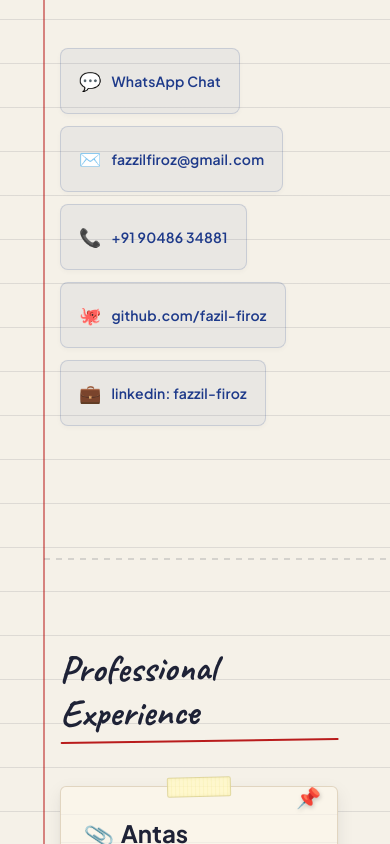
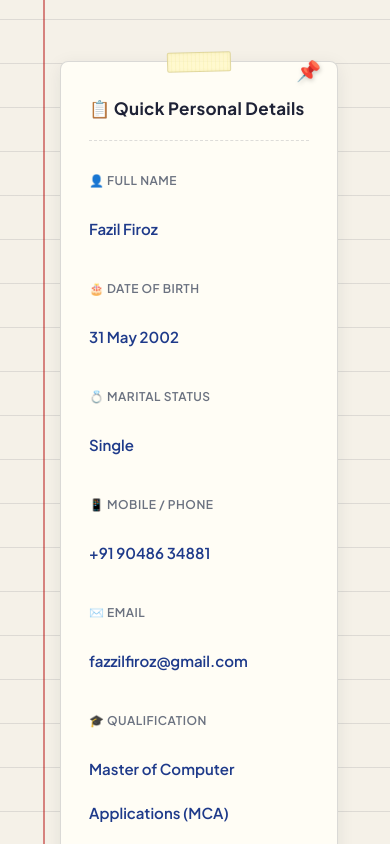
Before and after one commit to fazil-firoz/NoteBook-Portfolio, a React (Vite) app: page / in a window 390 px wide. Shown: the part 5260-6104 px from the top of the page. Built offline with nearby package versions, Linux system fonts and the light colour scheme.

Commit message:
feat: replace contact buttons in About section with a neat Personal Details Dashboard card featuring DOB, Single status, mobile & location

```diff
--- a/src/App.css
+++ b/src/App.css
@@ -732,64 +732,77 @@ body {
   box-shadow: inset 0 -2px 6px rgba(34, 197, 94, 0.35), 0 4px 10px rgba(34, 197, 94, 0.22);
 }
 
-.about-contacts-box-grid {
-  display: flex;
-  gap: 12px 16px;
-  flex-wrap: wrap;
-  align-items: center;
-  margin-top: calc(var(--line) * 1.2);
-  max-width: 860px;
+/* About Section Personal Details Dashboard Card */
+.about-dashboard-card {
+  margin-top: calc(var(--line) * 1.5);
+  max-width: 840px;
   width: 100%;
+  padding: 24px 28px;
+  background: #fffdf5;
+  border: 1px solid rgba(30, 34, 54, 0.16);
+  border-radius: 8px;
+  box-shadow: 0 4px 18px rgba(30, 34, 54, 0.08);
+  opacity: 0;
+  transform: translateY(14px);
+  transition: opacity 0.5s ease 0.3s, transform 0.5s ease 0.3s;
 }
 
-.about-contact-box {
-  display: inline-flex;
+.nb-section.visible .about-dashboard-card {
+  opacity: 1;
+  transform: translateY(0);
+}
+
+.about-dash-title {
+  font-family: var(--font-sans);
+  font-size: 17px;
+  font-weight: 700;
+  color: var(--ink);
+  margin-bottom: 18px;
+  display: flex;
   align-items: center;
-  gap: 10px;
+  gap: 8px;
+  letter-spacing: 0.3px;
+  border-bottom: 1.5px dashed rgba(30, 34, 54, 0.15);
+  padding-bottom: 10px;
+}
+
+.about-dash-grid {
+  display: grid;
+  grid-template-columns: repeat(auto-fit, minmax(220px, 1fr));
+  gap: 16px 24px;
+}
+
+.dash-item {
+  display: flex;
+  flex-direction: column;
+  gap: 4px;
+}
+
+.dash-label {
+  font-family: var(--font-sans);
+  font-size: 12px;
+  font-weight: 600;
+  color: var(--ink-gray);
+  text-transform: uppercase;
+  letter-spacing: 0.5px;
+}
+
+.dash-val {
   font-family: var(--font-sans);
   font-size: 15px;
   font-weight: 600;
   color: var(--ink-blue);
-  background: rgba(30, 58, 138, 0.05);
-  border: 1px solid rgba(30, 58, 138, 0.16);
-  padding: 10px 18px;
-  border-radius: 8px;
-  text-decoration: none;
-  box-shadow: 0 2px 5px rgba(0, 0, 0, 0.03);
-  opacity: 0;
-  transform: translateY(10px);
-  transition: all 0.3s cubic-bezier(0.22, 1, 0.36, 1) var(--d, 0s);
 }
 
-.nb-section.visible .about-contact-box {
-  opacity: 1;
-  transform: translateY(0);
+a.dash-link {
+  color: var(--ink-blue);
+  text-decoration: none;
+  transition: color 0.2s ease;
 }
 
-.about-contact-box:hover {
+a.dash-link:hover {
   color: var(--ink-red);
-  background: #ffffff;
-  border-color: var(--ink-red);
-  transform: translateY(-3px);
-  box-shadow: 0 8px 18px rgba(185, 28, 28, 0.14);
-}
-
-.contact-box-icon {
-  font-size: 18px;
-  flex-shrink: 0;
-  transition: transform 0.25s ease;
-}
-
-.about-contact-box:hover .contact-box-icon {
-  transform: scale(1.2);
-}
-
-.contact-box-text {
-  font-family: var(--font-sans);
-  font-size: 14px;
-  font-weight: 600;
-  white-space: nowrap;
-  letter-spacing: 0.2px;
+  text-decoration: underline;
 }
 
 /* ──────────────────────────────────────────────────────────────
--- a/src/components/AboutSection.jsx
+++ b/src/components/AboutSection.jsx
@@ -100,27 +100,56 @@ export function AboutSection() {
           </div>
         ))}
 
-        {/* Contact items in a clean, aligned box view including WhatsApp wa.me */}
-        <div className="about-contacts-box-grid">
-          {[
-            { icon: '💬', value: 'WhatsApp Chat',        href: 'https://wa.me/919048634881',   d: '0.1s' },
-            { icon: '✉️', value: 'fazzilfiroz@gmail.com', href: 'mailto:fazzilfiroz@gmail.com', d: '0.2s' },
-            { icon: '📞', value: '+91 90486 34881',         href: 'tel:+919048634881',             d: '0.3s' },
-            { icon: '🐙', value: 'github.com/fazil-firoz', href: 'https://github.com/fazil-firoz', d: '0.4s' },
-            { icon: '💼', value: 'linkedin: fazzil-firoz', href: 'https://linkedin.com/in/fazzil-firoz', d: '0.5s' },
-          ].map(c => (
-            <a
-              key={c.value}
-              href={c.href}
-              target="_blank"
-              rel="noreferrer"
-              className="about-contact-box"
-              style={{ '--d': c.d }}
-            >
-              <span className="contact-box-icon">{c.icon}</span>
-              <span className="contact-box-text">{c.value}</span>
-            </a>
-          ))}
+        {/* Neat Personal Details Dashboard Card matching notebook theme */}
+        <div className="about-dashboard-card sticky-note-card note-cream">
+          <span className="card-tape-top" aria-hidden="true" />
+          <span className="card-pin-icon" aria-hidden="true">📌</span>
+
+          <h3 className="about-dash-title">
+            📋 Quick Personal Details
+          </h3>
+
+          <div className="about-dash-grid">
+            <div className="dash-item">
+              <span className="dash-label">👤 Full Name</span>
+              <span className="dash-val">Fazil Firoz</span>
+            </div>
+
+            <div className="dash-item">
+              <span className="dash-label">🎂 Date of Birth</span>
+              <span className="dash-val">31 May 2002</span>
+            </div>
+
+            <div className="dash-item">
+              <span className="dash-label">💍 Marital Status</span>
+              <span className="dash-val">Single</span>
+            </div>
+
+            <div className="dash-item">
+              <span className="dash-label">📱 Mobile / Phone</span>
+              <a href="tel:+919048634881" className="dash-val dash-link">+91 90486 34881</a>
+            </div>
+
+            <div className="dash-item">
+              <span className="dash-label">✉️ Email</span>
+              <a href="mailto:fazzilfiroz@gmail.com" className="dash-val dash-link">fazzilfiroz@gmail.com</a>
+            </div>
+
+            <div className="dash-item">
+              <span className="dash-label">🎓 Qualification</span>
+              <span className="dash-val">Master of Computer Applications (MCA)</span>
+            </div>
+
+            <div className="dash-item">
+              <span className="dash-label">📍 Location</span>
+              <span className="dash-val">Kulukkallur, Palakkad, Kerala</span>
+            </div>
+
+            <div className="dash-item">
+              <span className="dash-label">🗣️ Languages</span>
+              <span className="dash-val">English, Malayalam, Tamil</span>
+            </div>
+          </div>
         </div>
       </div>
     </NbSection>
```
